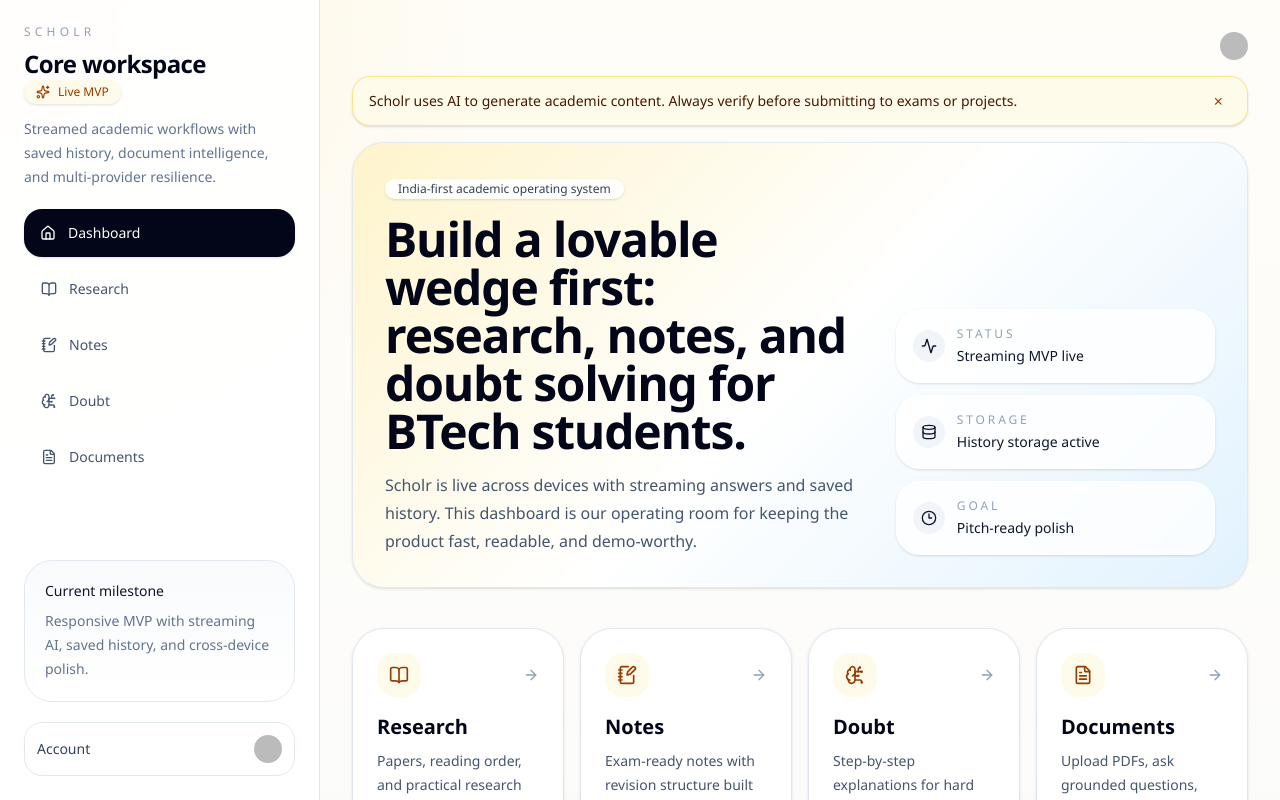
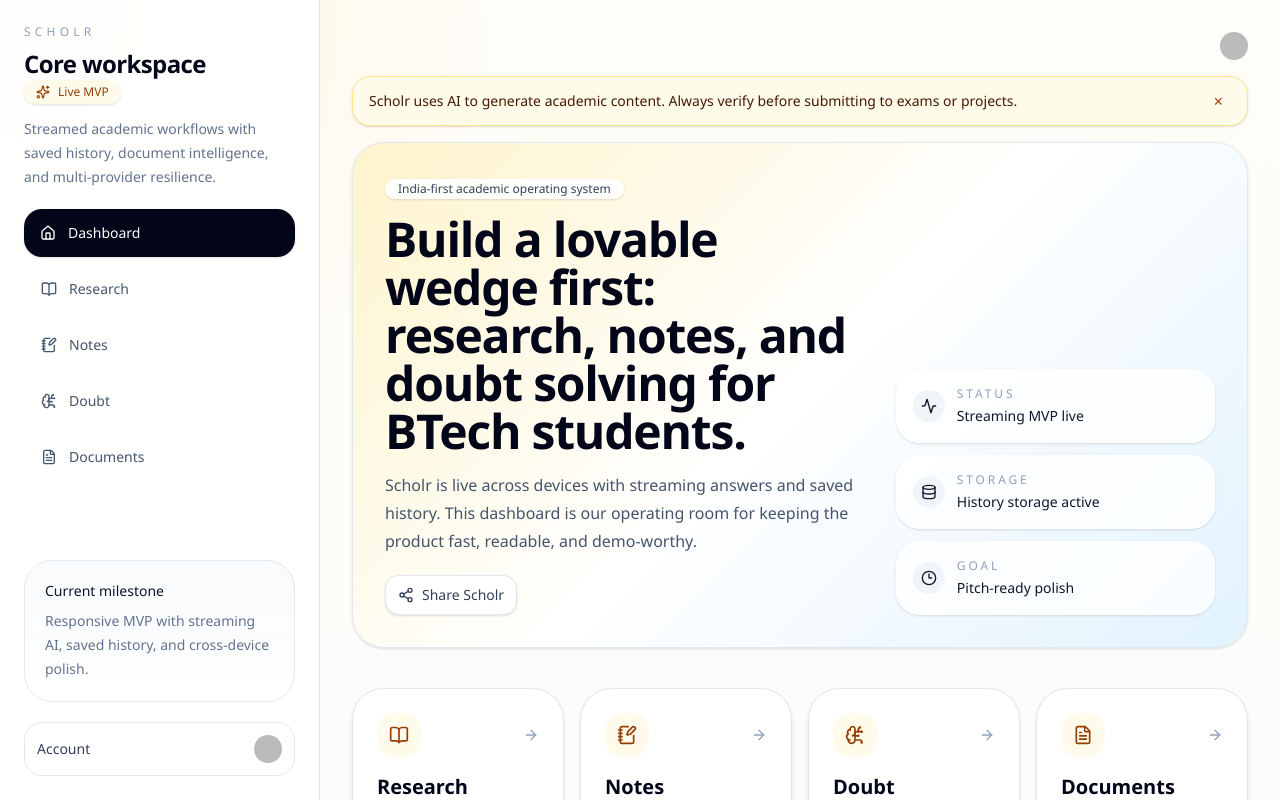
Before and after one commit to tauqxxr7/scholr, a Next.js app in the folder frontend/: page /dashboard in a window 1280 px wide. Shown: the top 800 px of the page. Built offline with nearby package versions, Linux system fonts and the light colour scheme; no server answers; sample sign-in values are in the browser's storage; some icons are missing.

Commit message:
feat: add Share Scholr button on dashboard with Web Share API and clipboard fallback

```diff
--- a/frontend/app/(dashboard)/dashboard/page.tsx
+++ b/frontend/app/(dashboard)/dashboard/page.tsx
@@ -11,6 +11,7 @@ import {
   Clock3,
   Database,
   FileText,
+  Share2,
 } from 'lucide-react'
 
 import { Badge } from '@/components/ui/badge'
@@ -54,6 +55,7 @@ function DashboardPageContent() {
   const [searchResults, setSearchResults] = useState<SearchResultItem[]>([])
   const [searchLoading, setSearchLoading] = useState(false)
   const [metrics, setMetrics] = useState<MetricsResult | null>(null)
+  const [shareStatus, setShareStatus] = useState('')
   const isSearching = searchQuery.trim().length > 0
   const historyExportUrl = history.length > 0 ? getHistoryExportUrl() : ''
 
@@ -143,6 +145,29 @@ function DashboardPageContent() {
   const showOnboarding = !historyLoading && history.length === 0 && hasUsedBefore === false
   const showHistoryList = !historyLoading && !showOnboarding
 
+  const handleShareScholr = async () => {
+    const shareData = {
+      title: 'Scholr — AI study tool',
+      text: 'Free AI tool for BTech students — research papers, notes, and doubt solving in 60 seconds. No signup needed.',
+      url: 'https://scholr-coral.vercel.app',
+    }
+
+    try {
+      if (navigator.share) {
+        await navigator.share(shareData)
+        setShareStatus('Shared!')
+      } else {
+        await navigator.clipboard.writeText(shareData.url)
+        setShareStatus('Link copied!')
+      }
+    } catch {
+      await navigator.clipboard.writeText(shareData.url)
+      setShareStatus('Link copied!')
+    }
+
+    window.setTimeout(() => setShareStatus(''), 1800)
+  }
+
   const onboardingCards = (
     <div className="mt-6 rounded-[1.5rem] border border-dashed border-slate-200 bg-slate-50 p-5 sm:p-7">
       <div className="text-center">
@@ -202,6 +227,19 @@ function DashboardPageContent() {
               dashboard is our operating room for keeping the product fast, readable, and
               demo-worthy.
             </p>
+            <div className="mt-5 flex flex-wrap items-center gap-3">
+              <button
+                type="button"
+                onClick={handleShareScholr}
+                className="inline-flex min-h-10 items-center gap-2 rounded-xl border border-slate-200 bg-white px-3 text-sm font-medium text-slate-700 shadow-sm transition hover:border-slate-300 hover:text-slate-950"
+              >
+                <Share2 className="h-4 w-4" />
+                Share Scholr
+              </button>
+              {shareStatus ? (
+                <span className="text-sm font-medium text-emerald-700">{shareStatus}</span>
+              ) : null}
+            </div>
           </div>
 
           <div className="grid gap-3 sm:grid-cols-3 xl:grid-cols-1">
```
